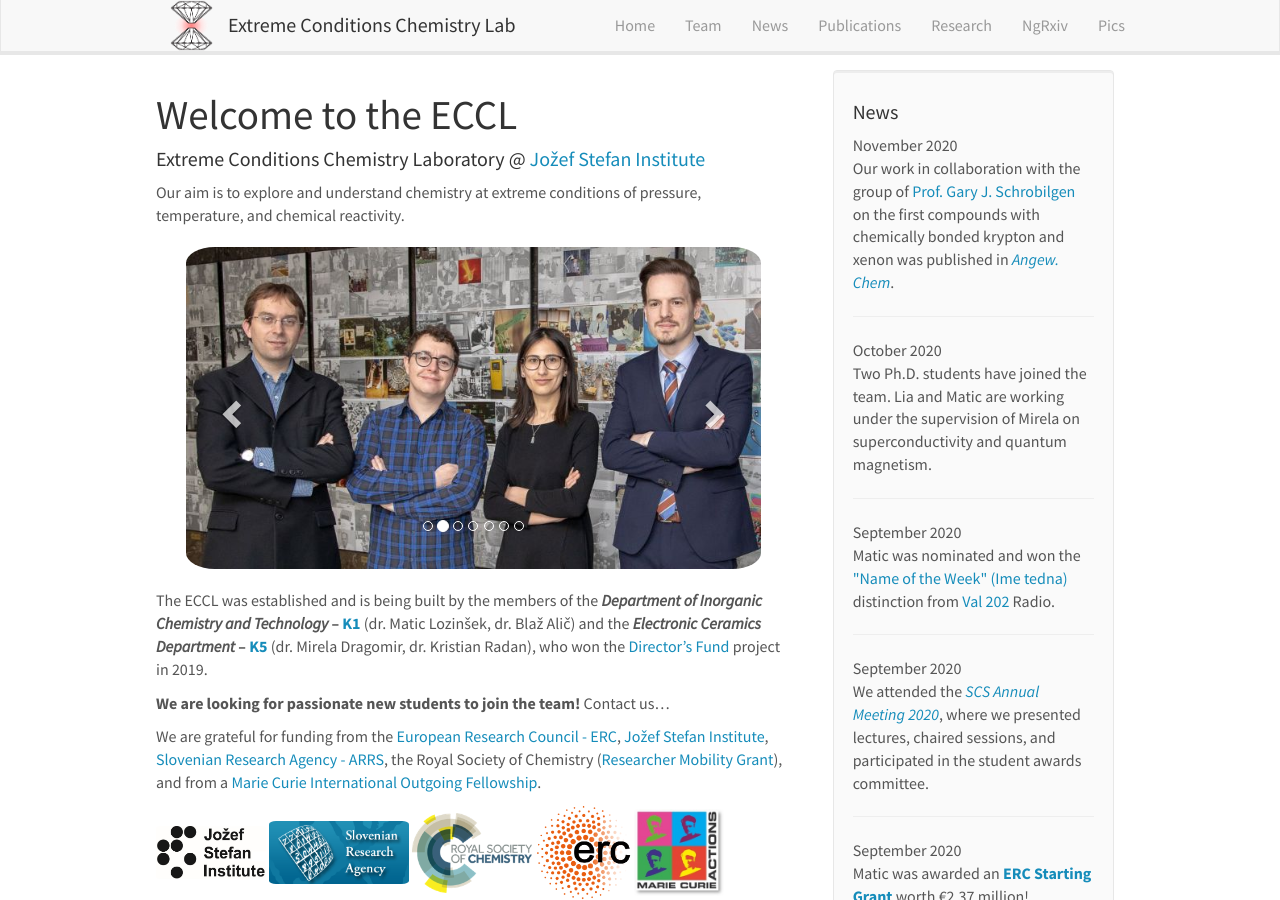
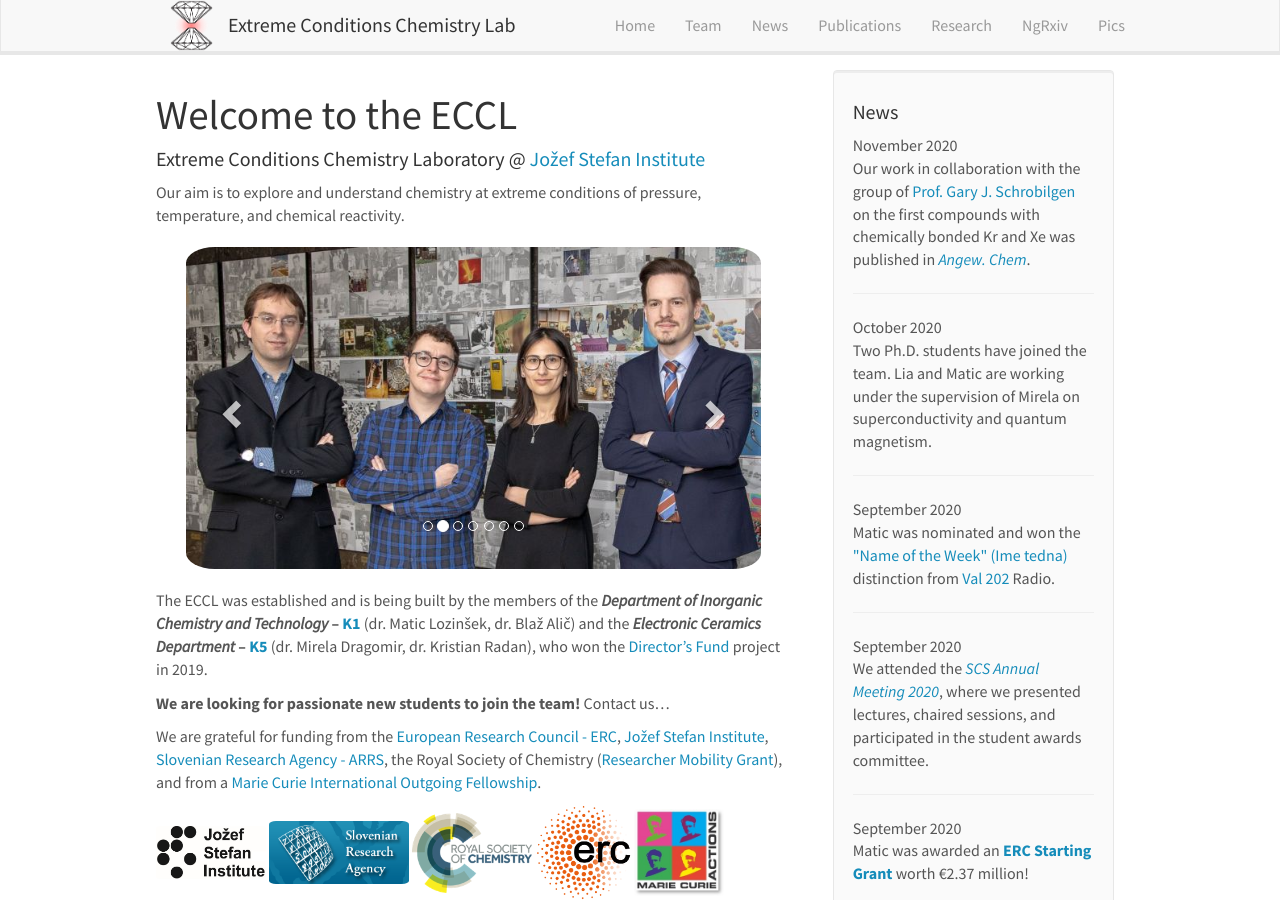
Before and after one commit to eccl-jsi/eccl-jsi.github.io, a Jekyll site: the page built from _pages/home.md, in a window 1280 px wide and 900 px high. Built offline with Jekyll 4.4.1, drawn with Linux system fonts in a browser that asks for light colours; nearby versions of some CDN libraries.

Commit message:
Update news.yml

```diff
--- a/_data/news.yml
+++ b/_data/news.yml
@@ -1,5 +1,5 @@
 - date: November 2020
-  headline: "Our work in collaboration with the group of <a href='https://www.chemistry.mcmaster.ca/schrobilgen/'>Prof. Gary J. Schrobilgen</a> on the first compounds with chemically bonded krypton and xenon was published in <a href='https://doi.org/10.1002/anie.202014682'><i>Angew. Chem</i></a>."
+  headline: "Our work in collaboration with the group of <a href='https://www.chemistry.mcmaster.ca/schrobilgen/'>Prof. Gary J. Schrobilgen</a> on the first compounds with chemically bonded Kr and Xe was published in <a href='https://doi.org/10.1002/anie.202014682'><i>Angew. Chem</i></a>."
 
 - date: October 2020
   headline: "Two Ph.D. students have joined the team. Lia and Matic are working under the supervision of Mirela on superconductivity and quantum magnetism."
```
